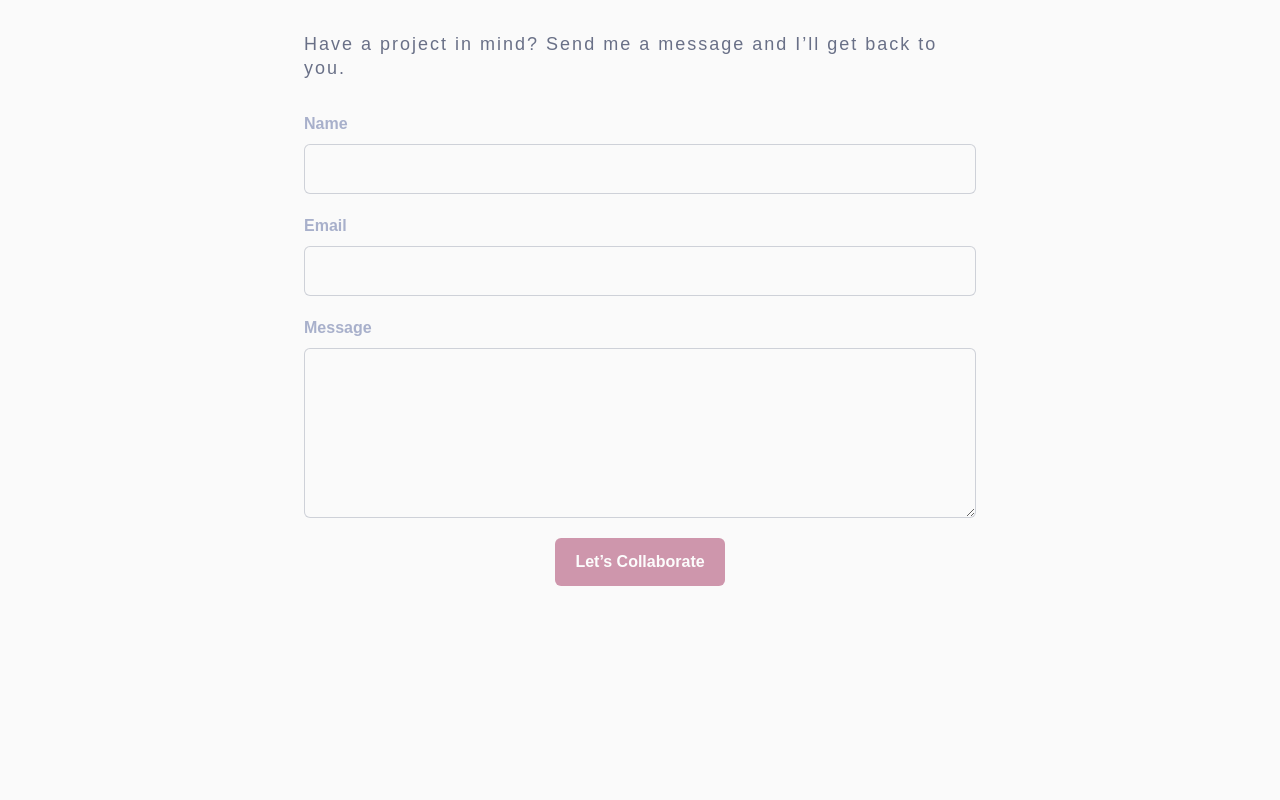
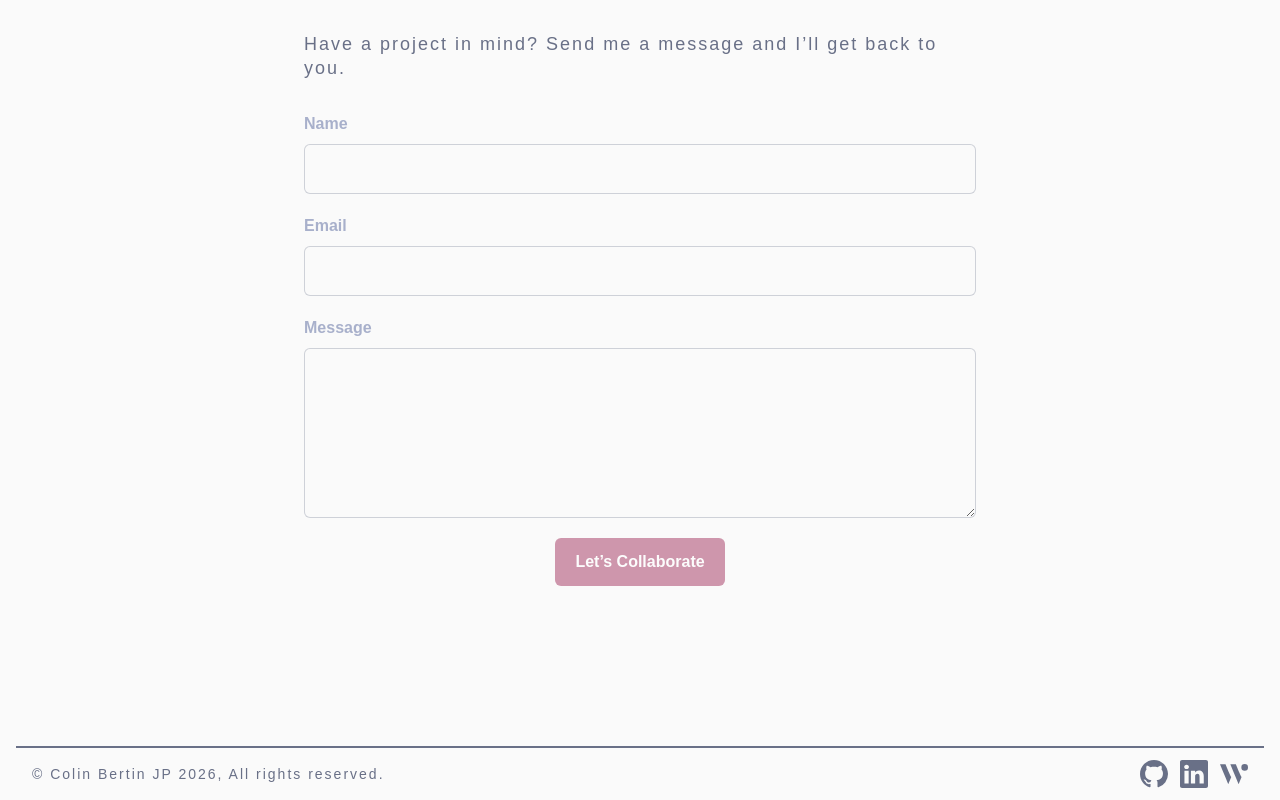
Before and after one commit to ColinBertin/portfolio-v2, a Next.js app: page / in a window 1280 px wide. Shown: the part 3468-4268 px from the top of the page. Before the commit the page ends 4214 px from the top, so only its background shows below. Built offline with nearby package versions, Linux system fonts and the light colour scheme; a web font is replaced by a local one.

Commit message:
add footer

```diff
--- a/app/page.tsx
+++ b/app/page.tsx
@@ -4,6 +4,7 @@ import Skills from "@/components/Skills";
 import Projects from "@/components/Projects";
 import Contact from "@/components/Contact";
 import TopButton from "@/components/TopButton";
+import Footer from "@/components/Footer";
 
 export default function Home() {
   return (
@@ -15,7 +16,7 @@ export default function Home() {
         <Projects />
         <Contact />
       </main>
-      {/* <Footer /> */}
+      <Footer />
       <TopButton />
     </div>
   );
--- /dev/null
+++ b/components/Footer.tsx
@@ -0,0 +1,71 @@
+import { BsLinkedin, BsGithub } from "react-icons/bs";
+import { SiWantedly } from "react-icons/si";
+
+export default function Footer() {
+  return (
+    <footer className="px-4">
+      <div
+        className="
+          flex items-center justify-center
+          border-t-2 border-pink
+          px-4 py-3
+          sm:justify-between
+        "
+      >
+        <p className="hidden text-sm sm:block">
+          © Colin Bertin JP 2026, All rights reserved.
+        </p>
+
+        <ul className="flex items-center gap-3">
+          <li>
+            <a
+              href="https://github.com/ColinBertin"
+              target="_blank"
+              rel="noreferrer"
+              className="
+                text-tertiary
+                transition-colors duration-300
+                hover:text-pink
+                text-[28px]
+              "
+            >
+              <BsGithub />
+            </a>
+          </li>
+
+          <li>
+            <a
+              href="https://www.linkedin.com/in/colinbertin/"
+              target="_blank"
+              rel="noreferrer"
+              className="
+                text-tertiary
+                transition-colors duration-300
+                hover:text-pink
+                text-[28px]
+              "
+            >
+              <BsLinkedin />
+            </a>
+          </li>
+
+          <li>
+            <a
+              href="https://www.wantedly.com/id/colin_bertin"
+              target="_blank"
+              rel="noreferrer"
+              className="
+                text-tertiary
+                transition-colors duration-300
+                hover:text-pink
+                text-[28px]
+              "
+            >
+              <SiWantedly />
+            </a>
+          </li>
+        </ul>
+      </div>
+    </footer>
+  );
+}
```
